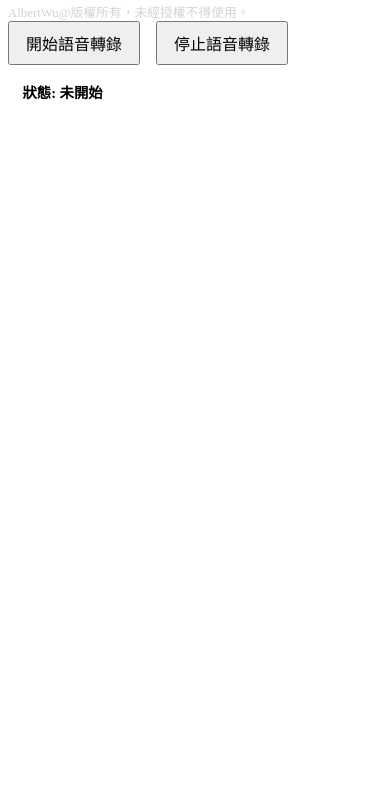
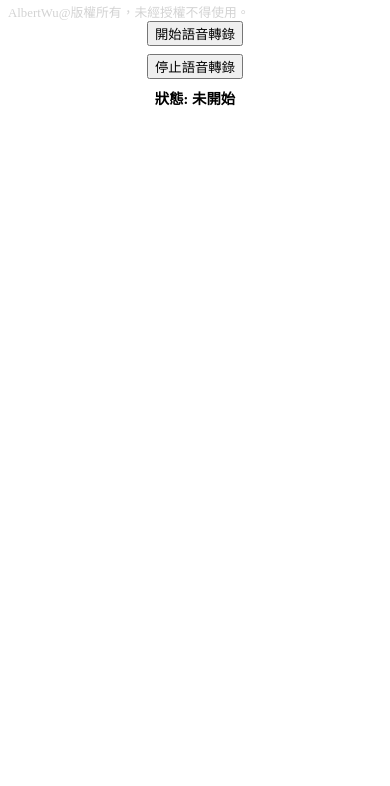
Before and after one commit to Albert-H-Wu/Real-time_Translation, a plain HTML site: page index.html in a window 390 px wide. Shown: the part 58-844 px from the top of the page. Drawn offline with Linux system fonts and the light colour scheme.

Commit message:
Update index.html

```diff
--- a/index.html
+++ b/index.html
@@ -2,37 +2,37 @@
 <html lang="zh-Hant">
 <head>
     <meta charset="UTF-8">
-    <meta name="viewport" content="width=device-width, initial-scale=1.0"> <!-- 适配移动设备 -->
     <title>即時語音轉錄與翻譯</title>
+    <meta name="viewport" content="width=device-width, initial-scale=1"> <!-- 添加视口设置，适应移动设备宽度 -->
     <script src="https://cdn.jsdelivr.net/npm/microsoft-cognitiveservices-speech-sdk@1.20.0/distrib/browser/microsoft.cognitiveservices.speech.sdk.bundle.js"></script>
     <style>
         .button-group {
             display: flex;
             align-items: center;
             gap: 1em; /* 控制按钮之间的距离 */
-            flex-wrap: wrap; /* 移动设备自动换行 */
+            flex-wrap: wrap; /* 在较小屏幕上换行 */
         }
         .status {
             font-weight: bold;
-            margin-left: 1em;
+            margin-left: 1em; /* 状态栏距离按钮组 */
         }
         .copyright {
             font-size: 0.8em;
             color: lightgray;
             margin-top: 0.5em;
         }
-        /* 设置不同设备的布局 */
+        /* 响应式样式：当宽度小于600px时，调整布局 */
         @media (max-width: 600px) {
-            /* 移动设备的样式 */
+            .button-group {
+                flex-direction: column; /* 在小屏幕上垂直排列按钮 */
+                gap: 0.5em;
+            }
+            .status {
+                margin-left: 0; /* 移除小屏幕下的间距 */
+                font-size: 0.9em;
+            }
             h2 {
                 font-size: 1.2em;
-            }
-            .status {
-                font-size: 0.9em;
-            }
-            button {
-                font-size: 1em;
-                padding: 0.5em 1em;
             }
             #dialogue-container {
                 font-size: 0.9em;
```
